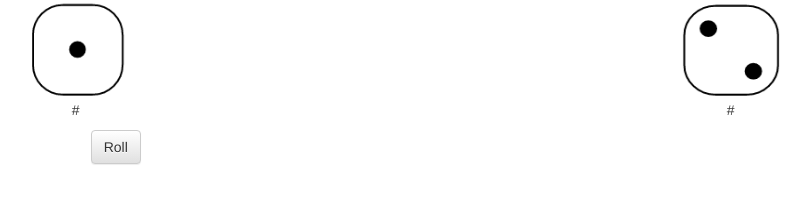
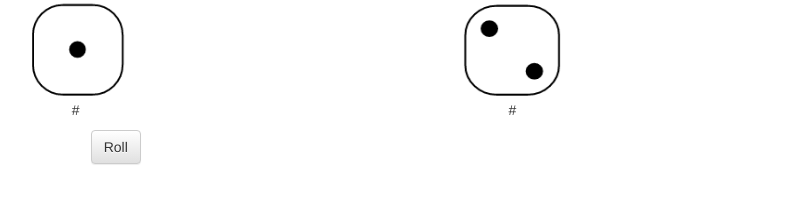
Before and after one commit to mallory13/clientSideFinal, a plain HTML site: page index.html in a window 1280 px wide. Shown: the whole page, without its empty margins (346-1157 px from the left). Drawn offline with Linux system fonts and the light colour scheme.

Commit message:
change offset

```diff
--- a/index.html
+++ b/index.html
@@ -21,7 +21,7 @@
         <div class="col-md-offset-2 col-md-4 text-center">
             <img src="Content/images/dieOne.png" height="100px" width="100px" id="die1Image" />
         </div>
-        <div class="col-md-offset-2 col-md-4 text-center">
+        <div class="col-md-4 text-center">
             <img src="Content/images/dieTwo.png" height="100px" width="100px" id="die2Image" />
         </div>
     </div>
@@ -31,7 +31,7 @@
             <p id="die1Paragraph">#</p>
         </div>
 
-        <div class="col-md-offset-2 col-md-4 text-center">
+        <div class="col-md-4 text-center">
             <p id="die2Paragraph">#</p>
         </div>
     </div>
```
